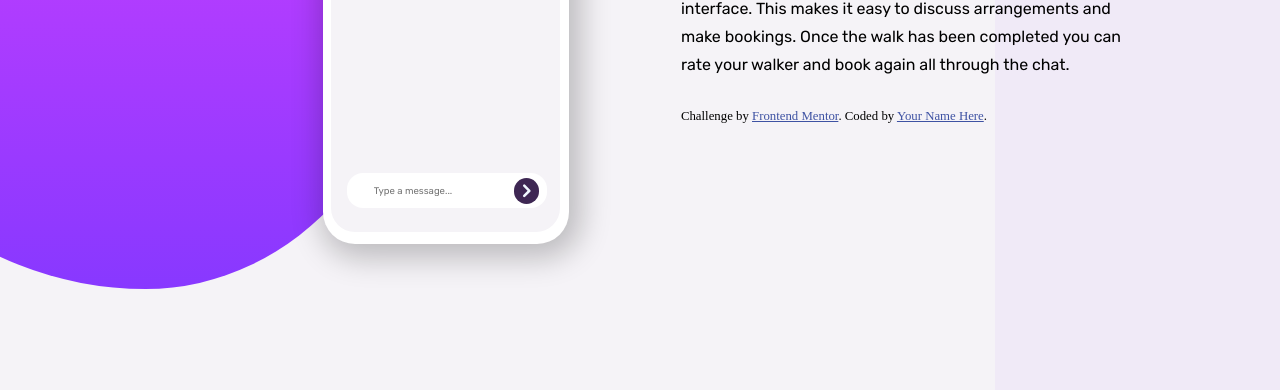
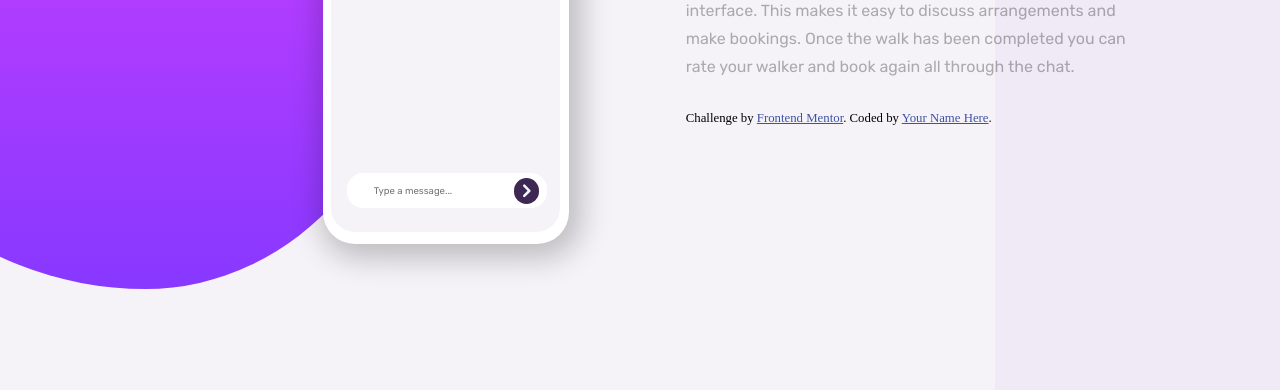
Before and after one commit to felipeabdo/chat-app-css-illustration-master, a plain HTML site: page index.html in a window 1280 px wide. Shown: the part 410-800 px from the top of the page. Drawn offline with Linux system fonts and the light colour scheme.

Commit message:
Update style.css

```diff
--- a/style.css
+++ b/style.css
@@ -483,7 +483,7 @@ span {
         .texto {
             position: relative;
             width: 35rem;
-            margin: 4.5rem 0 0 7rem;
+            margin: 4.7rem 0 0 7.3rem;
         }
 
         .texto h1 {
@@ -494,6 +494,7 @@ span {
             margin-left: 0px;
             width:450px;
             text-align: left;
+            opacity: 30%;
         }
         .attribution {
             text-align: left;
```
